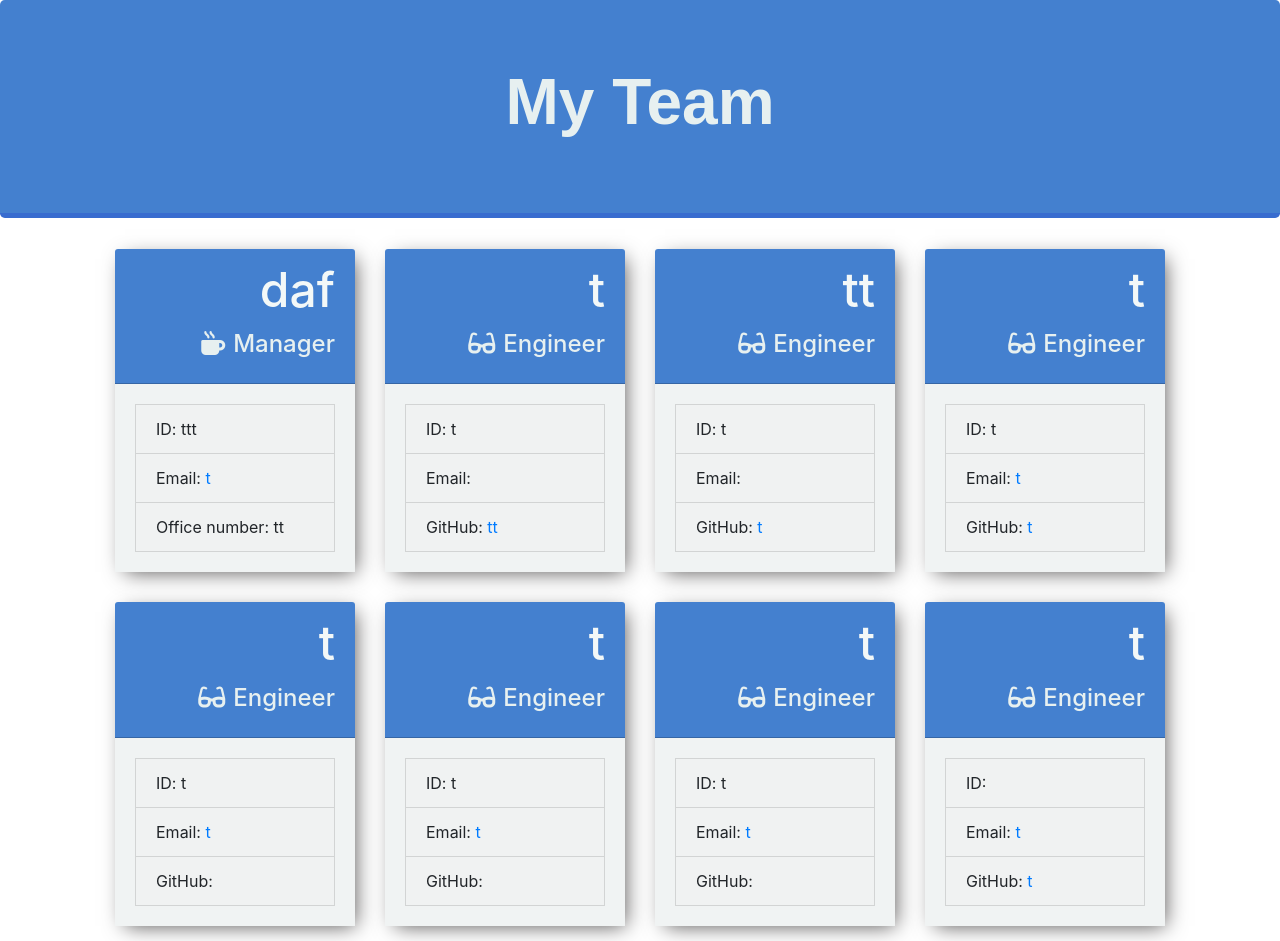
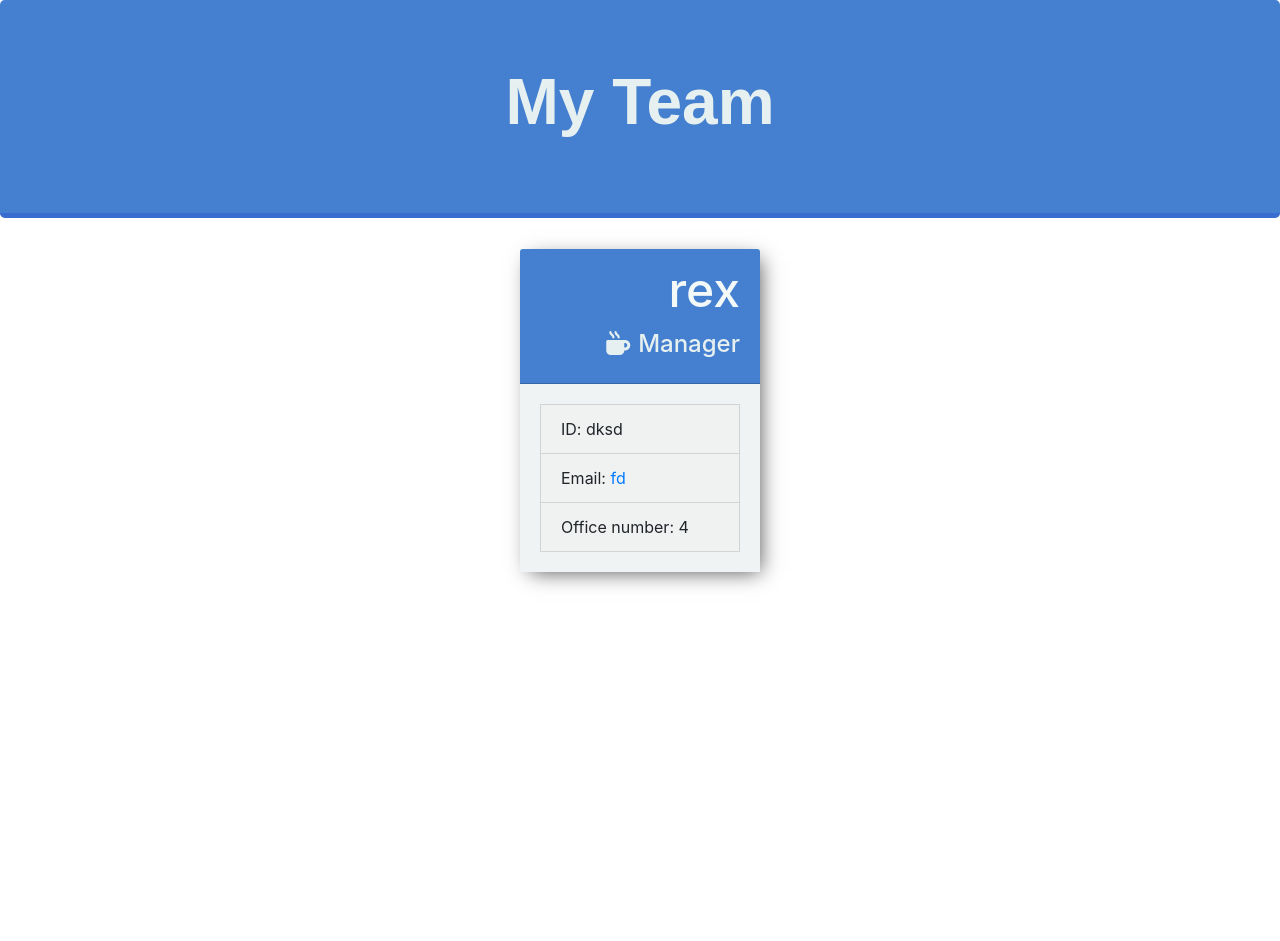
Before and after one commit to brenthouston/TEAM_PROFILE_GENERATOR, a website: page index.html in a window 1280 px wide. After the commit the page ends 800 px from the top, so only its background shows below. Drawn offline with nearby package versions, Linux system fonts and the light colour scheme; a web font is replaced by a local one.

Commit message:
fixed bug in Manager instance

```diff
--- a/index.html
+++ b/index.html
@@ -11,6 +11,7 @@
         integrity="sha384-ggOyR0iXCbMQv3Xipma34MD+dH/1fQ784/j6cY/iJTQUOhcWr7x9JvoRxT2MZw1T" crossorigin="anonymous">
     <link rel="stylesheet" href="style.css">
     <script src="https://kit.fontawesome.com/c502137733.js"></script>
+    <link rel="stylesheet" href="https://use.typekit.net/bfj3agg.css">
 
 </head>
 
@@ -28,115 +29,17 @@
 
         <div class="card employee-card">
         <div class="card-header">
-            <h2 class="card-title">daf</h2>
+            <h2 class="card-title">rex</h2>
             <h3 class="card-title"><i class="fas fa-mug-hot mr-2"></i>Manager</h3>
         </div>
         <div class="card-body">
             <ul class="list-group">
-                <li class="list-group-item">ID: ttt</li>
-                <li class="list-group-item">Email: <a href="mailto:t">t</a></li>
-                <li class="list-group-item">Office number: tt</li>
+                <li class="list-group-item">ID: dksd</li>
+                <li class="list-group-item">Email: <a href="mailto:fd">fd</a></li>
+                <li class="list-group-item">Office number: 4</li>
             </ul>
         </div>
     </div>
-
-        <div class="card employee-card">
-    <div class="card-header">
-        <h2 class="card-title">t</h2>
-        <h3 class="card-title"><i class="fas fa-glasses mr-2"></i>Engineer</h3>
-    </div>
-    <div class="card-body">
-        <ul class="list-group">
-            <li class="list-group-item">ID: t</li>
-            <li class="list-group-item">Email: <a href="mailto:"></a></li>
-            <li class="list-group-item">GitHub: <a href="https://github.com/tt" target="_blank" rel="noopener noreferrer">tt</a></li>
-        </ul>
-    </div>
-</div>
-
-        <div class="card employee-card">
-    <div class="card-header">
-        <h2 class="card-title">tt</h2>
-        <h3 class="card-title"><i class="fas fa-glasses mr-2"></i>Engineer</h3>
-    </div>
-    <div class="card-body">
-        <ul class="list-group">
-            <li class="list-group-item">ID: t</li>
-            <li class="list-group-item">Email: <a href="mailto:"></a></li>
-            <li class="list-group-item">GitHub: <a href="https://github.com/t" target="_blank" rel="noopener noreferrer">t</a></li>
-        </ul>
-    </div>
-</div>
-
-        <div class="card employee-card">
-    <div class="card-header">
-        <h2 class="card-title">t</h2>
-        <h3 class="card-title"><i class="fas fa-glasses mr-2"></i>Engineer</h3>
-    </div>
-    <div class="card-body">
-        <ul class="list-group">
-            <li class="list-group-item">ID: t</li>
-            <li class="list-group-item">Email: <a href="mailto:t">t</a></li>
-            <li class="list-group-item">GitHub: <a href="https://github.com/t" target="_blank" rel="noopener noreferrer">t</a></li>
-        </ul>
-    </div>
-</div>
-
-        <div class="card employee-card">
-    <div class="card-header">
-        <h2 class="card-title">t</h2>
-        <h3 class="card-title"><i class="fas fa-glasses mr-2"></i>Engineer</h3>
-    </div>
-    <div class="card-body">
-        <ul class="list-group">
-            <li class="list-group-item">ID: t</li>
-            <li class="list-group-item">Email: <a href="mailto:t">t</a></li>
-            <li class="list-group-item">GitHub: <a href="https://github.com/" target="_blank" rel="noopener noreferrer"></a></li>
-        </ul>
-    </div>
-</div>
-
-        <div class="card employee-card">
-    <div class="card-header">
-        <h2 class="card-title">t</h2>
-        <h3 class="card-title"><i class="fas fa-glasses mr-2"></i>Engineer</h3>
-    </div>
-    <div class="card-body">
-        <ul class="list-group">
-            <li class="list-group-item">ID: t</li>
-            <li class="list-group-item">Email: <a href="mailto:t">t</a></li>
-            <li class="list-group-item">GitHub: <a href="https://github.com/" target="_blank" rel="noopener noreferrer"></a></li>
-        </ul>
-    </div>
-</div>
-
-        <div class="card employee-card">
-    <div class="card-header">
-        <h2 class="card-title">t</h2>
-        <h3 class="card-title"><i class="fas fa-glasses mr-2"></i>Engineer</h3>
-    </div>
-    <div class="card-body">
-        <ul class="list-group">
-            <li class="list-group-item">ID: t</li>
-            <li class="list-group-item">Email: <a href="mailto:t">t</a></li>
-            <li class="list-group-item">GitHub: <a href="https://github.com/" target="_blank" rel="noopener noreferrer"></a></li>
-        </ul>
-    </div>
-</div>
-
-        <div class="card employee-card">
-    <div class="card-header">
-        <h2 class="card-title">t</h2>
-        <h3 class="card-title"><i class="fas fa-glasses mr-2"></i>Engineer</h3>
-    </div>
-    <div class="card-body">
-        <ul class="list-group">
-            <li class="list-group-item">ID: </li>
-            <li class="list-group-item">Email: <a href="mailto:t">t</a></li>
-            <li class="list-group-item">GitHub: <a href="https://github.com/t" target="_blank" rel="noopener noreferrer">t</a></li>
-        </ul>
-    </div>
-</div>
 
             </div>
         </div>
--- a/lib/Manager.js
+++ b/lib/Manager.js
@@ -2,16 +2,16 @@ const Employee = require("./Employee");
 
 // TODO: Write code to define and export the Manager class. HINT: This class should inherit from Employee.
 class Manager extends Employee{
-    constructor(name,id,email,officenumber){
+    constructor(name,id,email,officeNumber){
         super(name,id,email);
-        this.officenumber=officenumber;
+        this.officeNumber=officeNumber;
     }
 getRole(){
         return "Manager";
     }
 
 getOfficeNumber(){
-        return this.officenumber
+        return this.officeNumber
     }
 }
 
```
Also changed, not shown: index.js (+4 -5 lines).
